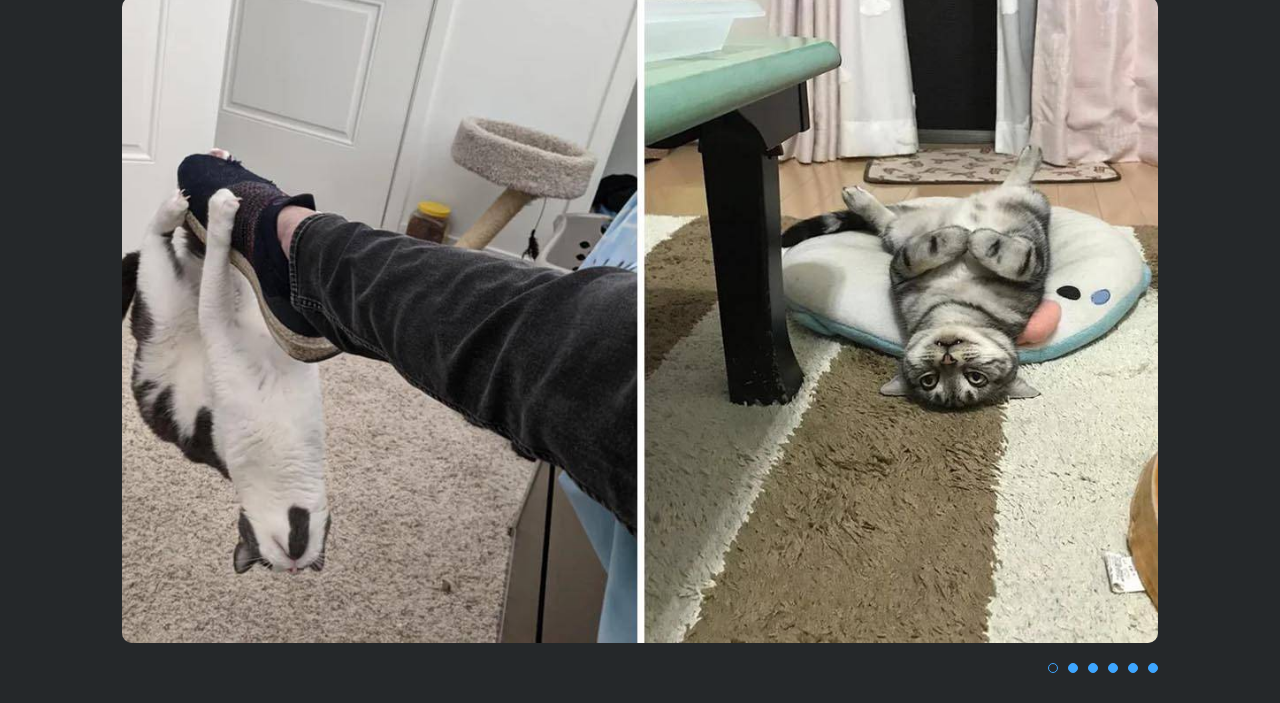
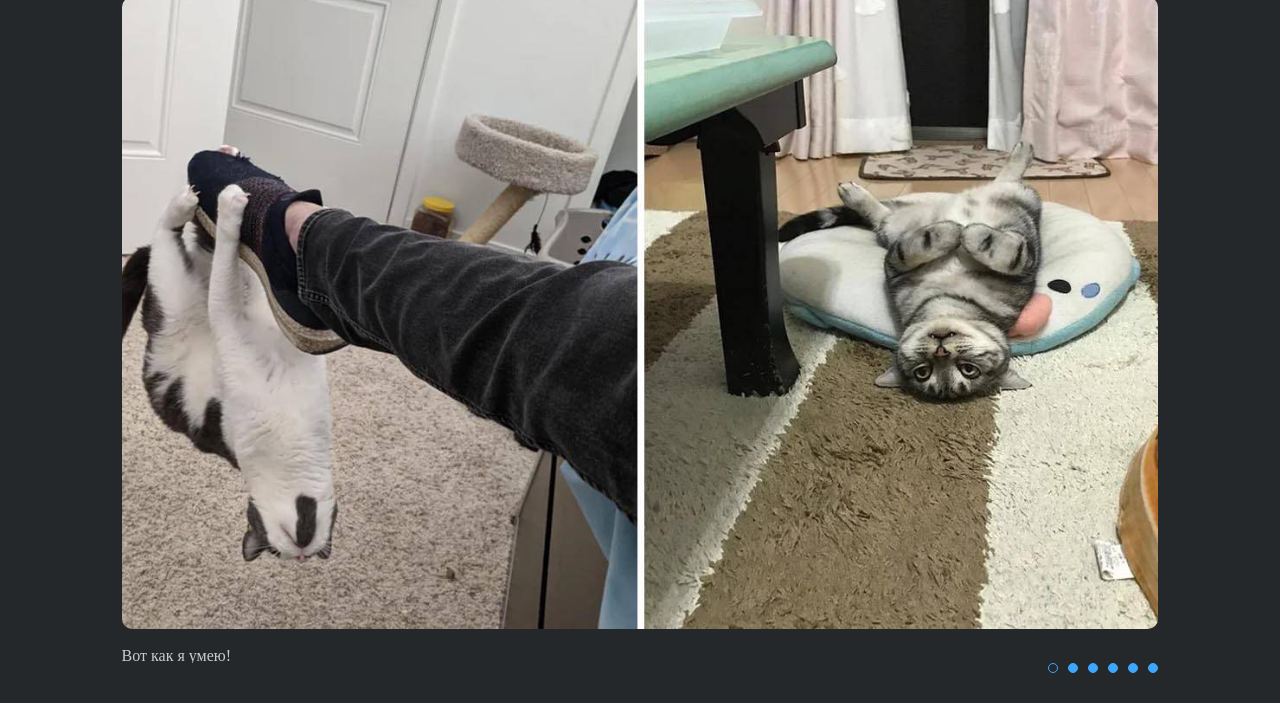
Before and after one commit to TatianaYakushonok/cssMemSlider, a plain HTML site: page cssMemSlider/index.html in a window 1280 px wide. Shown: the part 97-800 px from the top of the page. Drawn offline with Linux system fonts and the light colour scheme.

Commit message:
feat: add descriptin for img (Sun, 15 May 2022 21:03:39 +0700)

```diff
--- a/cssMemSlider/assets/css/styles.css
+++ b/cssMemSlider/assets/css/styles.css
@@ -56,6 +56,21 @@
 .img5 { background: center / cover no-repeat url('../img/mem5.jpg'); }
 .img6 { background: center / cover no-repeat url('../img/mem6.jpg'); }
 
+.description {
+    width: inherit;
+    display: flex;
+    justify-content: flex-start;
+    align-items: center;
+    color: #ccc;
+    overflow: hidden;
+}
+
+.description > label {
+    display: none;
+    opacity: 0;
+    transition: all 3s ease-in-out;
+}
+
 .controls {
     width: inherit;
     margin-bottom: 30px;
@@ -92,6 +107,17 @@
     border: 1px solid #3EA6FF;
 }
 
+#mem1:checked ~ .description label:nth-of-type(1),
+#mem2:checked ~ .description label:nth-of-type(2),
+#mem3:checked ~ .description label:nth-of-type(3),
+#mem4:checked ~ .description label:nth-of-type(4),
+#mem5:checked ~ .description label:nth-of-type(5),
+#mem6:checked ~ .description label:nth-of-type(6) {
+    display: block;
+    opacity: 1;
+    transition-duration: 5s;
+}
+
 #mem1:checked ~ .mem-slider > .img1,
 #mem2:checked ~ .mem-slider > .img2,
 #mem3:checked ~ .mem-slider > .img3,
--- a/cssMemSlider/index.html
+++ b/cssMemSlider/index.html
@@ -28,6 +28,14 @@
                     <div class="mem-slides img5"></div>
                     <div class="mem-slides img6"></div>
                 </div>
+                <div class="description">
+                    <label for="mem1">Вот как я умею!</label>
+                    <label for="mem2">Учись отдыхать как котик!</label>
+                    <label for="mem3">Мои таланты.</label>
+                    <label for="mem4">Легких путей не ищу.</label>
+                    <label for="mem5">Как я здесь оказался?</label>
+                    <label for="mem6">Хозяин жизни!</label>
+                </div>
                 <div class="controls">
                     <label for="mem1"></label>
                     <label for="mem2"></label>
```
